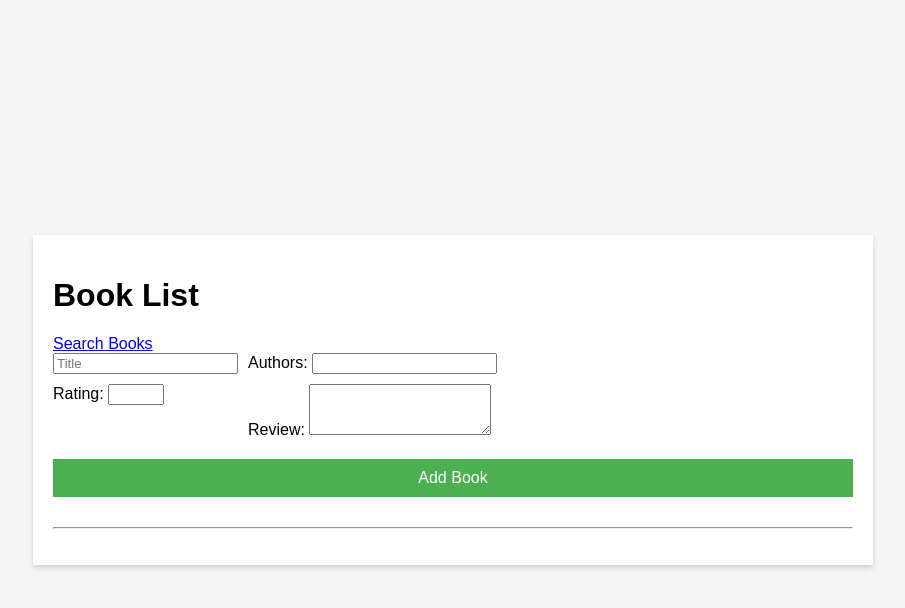
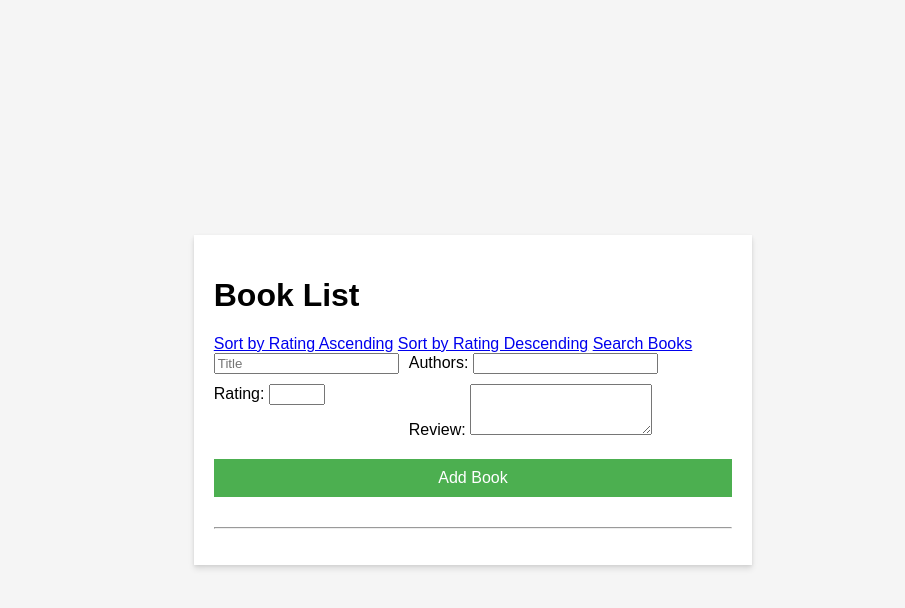
Before and after one commit to itguy22/Ryans-Reading-List, a Flask app: page / in a window 1280 px wide. Shown: the top 608 px of the page, without its empty margins (187-1092 px from the left). Run offline with Flask 3, Linux system fonts and the light colour scheme.

Commit message:
Update index.html for sort functioanlity

```diff
--- a/templates/index.html
+++ b/templates/index.html
@@ -1,4 +1,9 @@
-<!DOCTYPE html>
+<!-- Add function to sort books by title
+Add function to sort books by rating
+Create a button for the search page and add it to the index page.
+a-->
+
+<DOCTYPE html>
 <html lang="en">
 
 <head>
@@ -11,8 +16,8 @@
 <body>
     <div class="container">
         <h1 class="my-4">Book List</h1>
-        <!-- Change the "Search Books" link to a button -->
-        <!-- Change the "Search Books" link to a green button -->
+        <a href="{{ url_for('index', order='rating', direction='asc') }}" class="btn btn-primary">Sort by Rating Ascending</a>
+        <a href="{{ url_for('index', order='rating', direction='desc') }}" class="btn btn-primary">Sort by Rating Descending</a>
         <a href="{{ url_for('search') }}" class="btn btn-success mb-3">Search Books</a>
         <form method="POST" action="{{ url_for('add_searched_book') }}">
             <!-- Add the Bootstrap class "form-control" to the title input field -->
```
